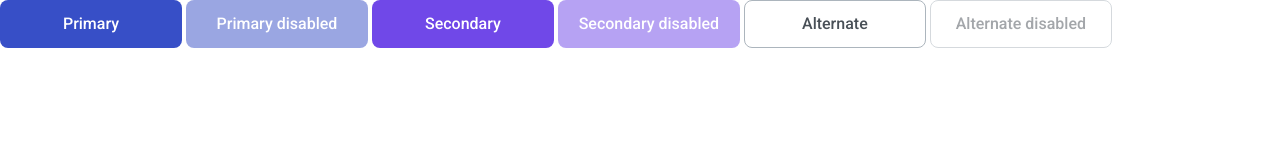
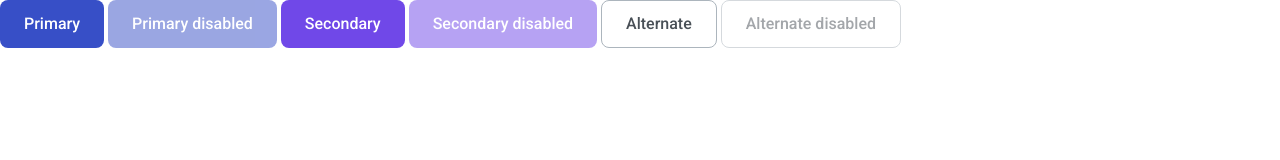
Before and after one commit to js-tasks-ru/htmlcss-20231222_svzhloba, a website: page 03-lection1/01-button/index.html in a window 1280 px wide. Drawn offline with Linux system fonts and the light colour scheme.

Commit message:
fix bugs

```diff
--- a/03-lection1/01-button/button.css
+++ b/03-lection1/01-button/button.css
@@ -1,10 +1,8 @@
 /* Стилизация кнопки */
-@import '../../assets/css/main.css';
-
-button {
-  width: 182px;
+.button {
   height: 48px;
   border-radius: 8px;
+  padding: 0 24px;
   font-family: 'Roboto';
   font-weight: 500;
   font-size: 16px;
@@ -12,43 +10,49 @@ button {
   text-align: center;
 }
 
-.button_disabled {
+.button:disabled {
   opacity: 0.5;
   cursor: not-allowed;
 }
 
-.button__primary {
+.button_primary {
   color: var(--white);
   background-color: var(--primary);
   border: none;
-  &:hover {
-    background-color:#2342C0;
-  }
-  &:disabled {
-    background-color: var(--primary);
-  }
 }
 
-.button__secondary {
+.button_primary:hover {
+  background-color:#2342C0;
+}
+
+.button_primary:disabled {
+  background-color: var(--primary);
+}
+
+.button_secondary {
   color: var(--white);
   background-color: var(--secondary);
   border: none;
-  &:hover {
+}
+
+.button_secondary:hover {
     background-color:#5028C6;
   }
-  &:disabled {
+
+.button_secondary:disabled {
     background-color: var(--secondary);
   }
-}
 
-.button__alternate {
+.button_alternate {
   border: 1px solid #ACB5BD;
   background-color: var(--white);
   color: var(--grey-4);
-  &:hover {
+}
+
+.button_alternate:hover {
     border-color: var(--black);
   }
-  &:disabled {
+
+.button_alternate:disabled {
     border-color: #ACB5BD;
   }
-}
--- a/03-lection1/01-button/index.html
+++ b/03-lection1/01-button/index.html
@@ -6,11 +6,11 @@
     <link rel="stylesheet" href="./button.css">
   </head>
   <body>
-    <button class="button__primary">Primary</button>
-    <button class="button__primary button_disabled" disabled>Primary disabled</button>
-    <button class="button__secondary">Secondary</button>
-    <button class="button__secondary button_disabled" disabled>Secondary disabled</button>
-    <button class="button__alternate">Alternate</button>
-    <button class="button__alternate button_disabled" disabled>Alternate disabled</button>
+    <button class="button button_primary">Primary</button>
+    <button class="button button_primary" disabled>Primary disabled</button>
+    <button class="button button_secondary">Secondary</button>
+    <button class="button button_secondary" disabled>Secondary disabled</button>
+    <button class="button button_alternate">Alternate</button>
+    <button class="button button_alternate" disabled>Alternate disabled</button>
   </body>
 </html>
```
